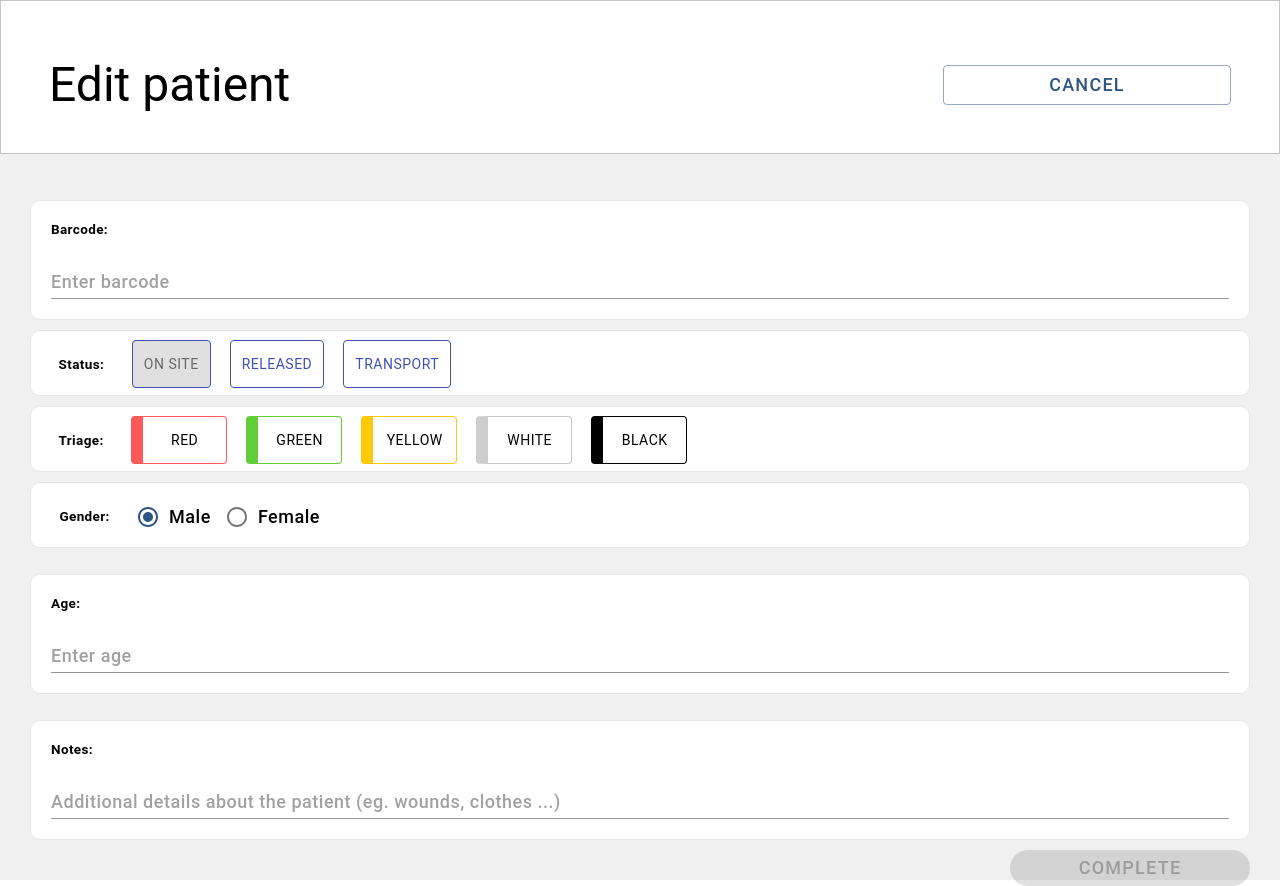
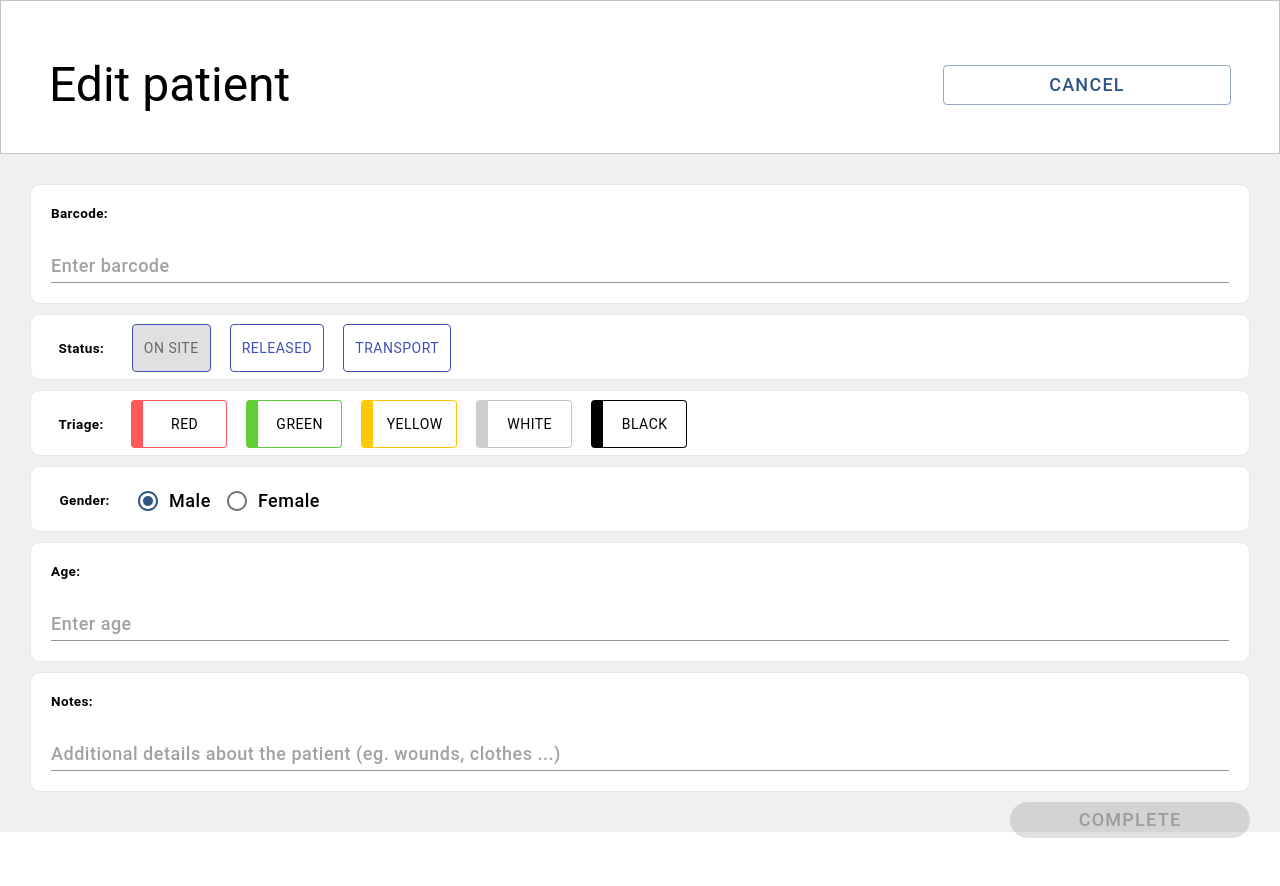
Before and after one commit to uwblueprint/paramedics-react, a React (Create React App) app: page /patients/1/1/1 in a window 1280 px wide. After the commit the page ends 838 px from the top, so only its background shows below. Built offline with nearby package versions, Linux system fonts and the light colour scheme; no server answers.

Commit message:
remove top margin

```diff
--- a/src/components/common/FormField.tsx
+++ b/src/components/common/FormField.tsx
@@ -9,6 +9,7 @@ const useTextFieldStyles = makeStyles({
     borderRadius: "10px",
     backgroundColor: "#FFFFFF",
     padding: "20px",
+    marginTop: "0px",
     marginBottom: "10px",
     height: "120px",
     width: "100%",
```
